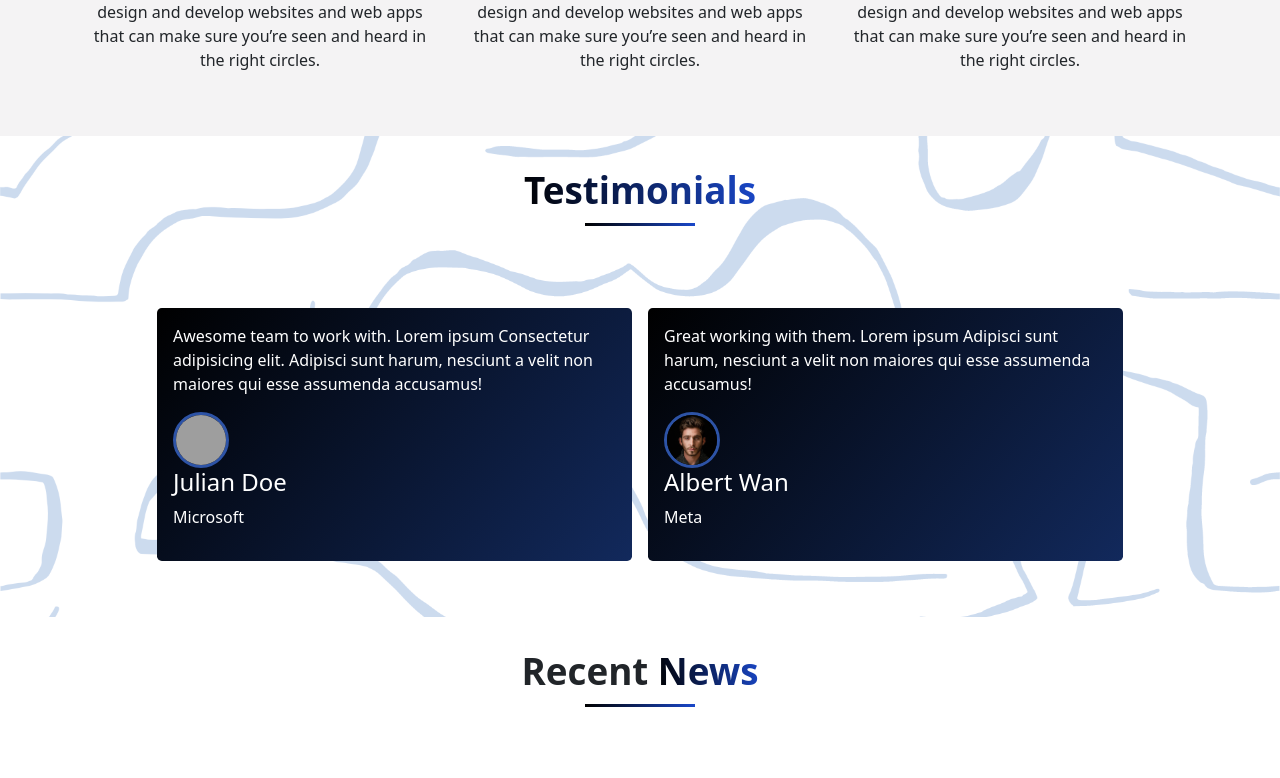
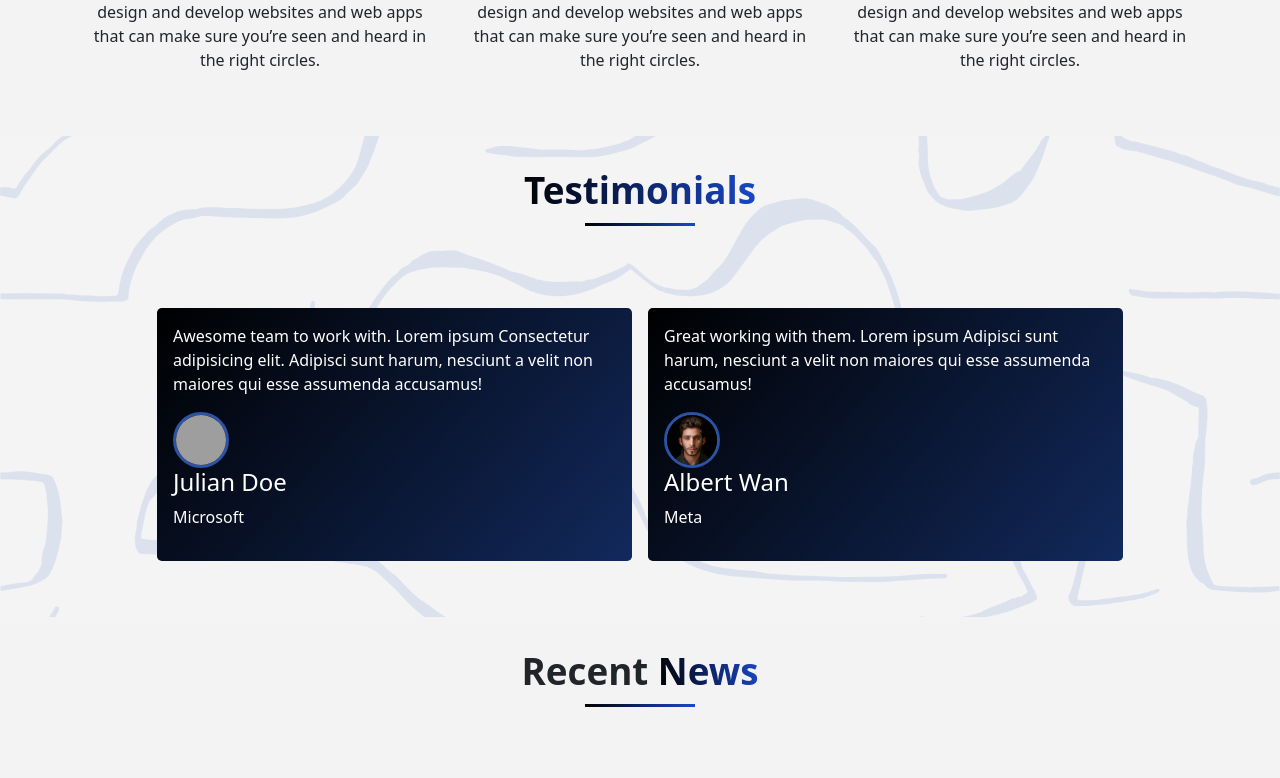
Before and after one commit to Rajiv-Kumar-Singh/companyX, a React (Vite) app: page / in a window 1280 px wide. Shown: the part 863-1641 px from the top of the page. Built offline with nearby package versions, Linux system fonts and the light colour scheme; grey boxes are pictures that could not be loaded.

Commit message:
minor CSS fix

```diff
--- a/src/index.css
+++ b/src/index.css
@@ -3,8 +3,13 @@
   padding: 0;
 }
 
+html {
+  scroll-behavior: smooth;
+}
+
 body {
   background-color: #f4f3f4;
+  scroll-behavior: smooth;
 }
 
 a {
--- a/src/styles/News.scss
+++ b/src/styles/News.scss
@@ -1,6 +1,6 @@
 .news {
   // clip-path: polygon(0% 0%, 100% 0%, 100% calc(100% - 4rem), 0 100%);
-  background-color: #fff;
+  // background-color: #fff;
   &__card {
     img {
       max-width: 100%;
--- a/src/styles/Testimonials.scss
+++ b/src/styles/Testimonials.scss
@@ -13,8 +13,8 @@
     width: 100%;
     height: 100%;
     z-index: 1;
-    background-color: #ffffff;
-    opacity: 0.8;
+    background-color: #f4f3f4;
+    opacity: 0.9;
   }
 
   &__heading {
```
